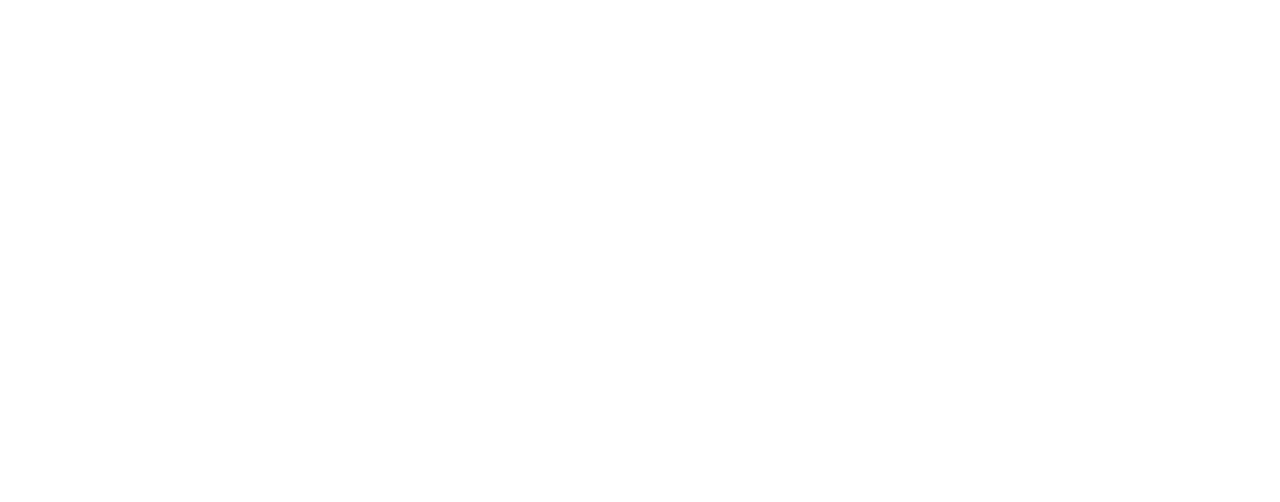
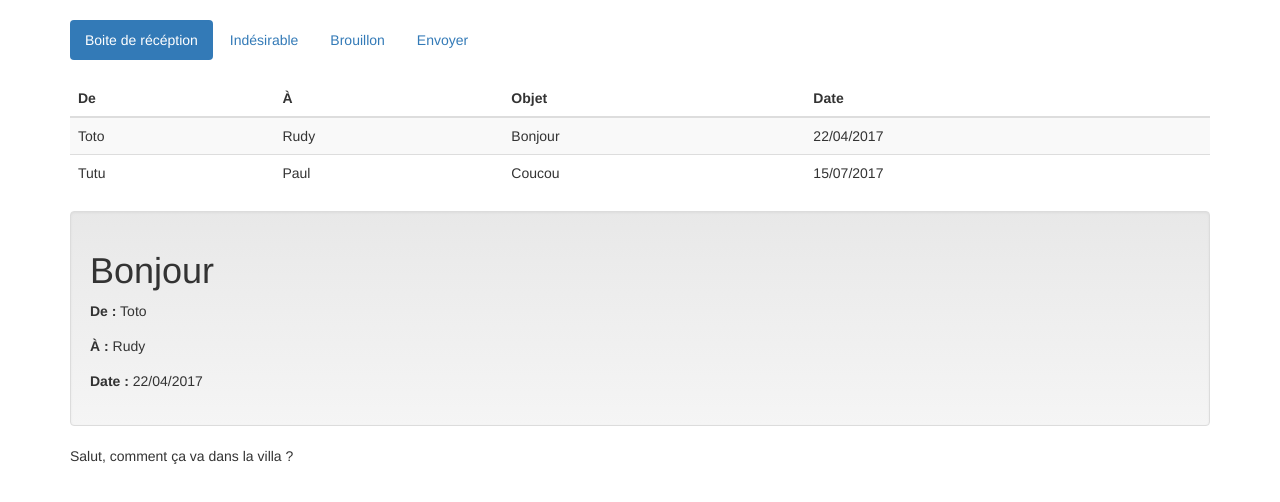
Before and after one commit to timotheehatton/Angular_mail_client, a plain HTML site: page index.html in a window 1280 px wide. Drawn offline with nearby package versions, Linux system fonts and the light colour scheme.

Commit message:
:lipstick: Static page

```diff
--- a/index.html
+++ b/index.html
@@ -7,6 +7,55 @@
   <link rel="stylesheet" href="https://maxcdn.bootstrapcdn.com/bootstrap/3.3.7/css/bootstrap-theme.min.css" integrity="sha384-rHyoN1iRsVXV4nD0JutlnGaslCJuC7uwjduW9SVrLvRYooPp2bWYgmgJQIXwl/Sp" crossorigin="anonymous"><link rel="stylesheet" href="style.css">
 </head>
 <body>
-
+  <div class="container">
+    <ul class="nav nav-pills spacer">
+      <li class="active"><a href="#">Boite de récéption</a></li>
+      <li><a href="#">Indésirable</a></li>
+      <li><a href="#">Brouillon</a></li>
+      <li><a href="#">Envoyer</a></li>
+    </ul>
+    <table class="table table-striped table-hover spacer">
+      <thead>
+        <tr>
+          <th>De</th>
+          <th>À</th>
+          <th>Objet</th>
+          <th>Date</th>
+        </tr>
+      </thead>
+      <tbody>
+        <tr class="clickable">
+          <td>Toto</td>
+          <td>Rudy</td>
+          <td>Bonjour</td>
+          <td>22/04/2017</td>
+        </tr>
+        <tr class="clickable">
+          <td>Tutu</td>
+          <td>Paul</td>
+          <td>Coucou</td>
+          <td>15/07/2017</td>
+        </tr>
+      </tbody>
+    </table>
+    <div class="well">
+      <h1>Bonjour</h1>
+      <p>
+        <label>De :</label>
+        <span>Toto</span>
+      </p>
+      <p>
+        <label>À :</label>
+        <span>Rudy</span>
+      </p>
+      <p>
+        <label>Date :</label>
+        <span>22/04/2017</span>
+      </p>
+    </div>
+    <p>
+      Salut, comment ça va dans la villa ?
+    </p>
+  </div>
 </body>
 </html>
--- a/style.css
+++ b/style.css
@@ -1,3 +1,13 @@
 .spacer {
   margin-top: 20px;
 }
+
+.table-hover > tbody > tr:hover > td,
+.table-hover > tbody > tr:hover > th {
+  background-color: #428BCA;
+  color: #fff;
+}
+
+.clickable {
+  cursor: pointer;
+}
```
